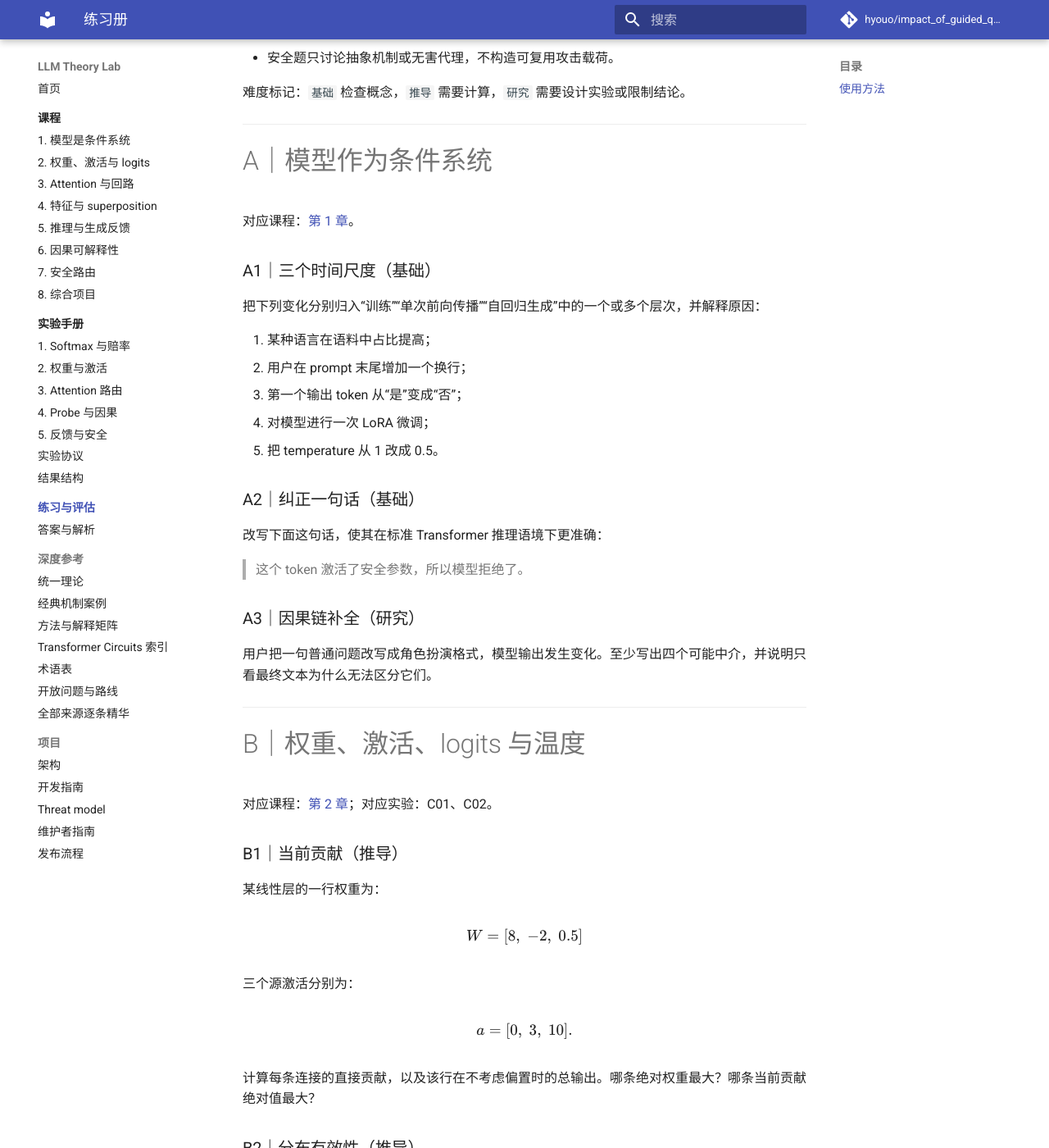
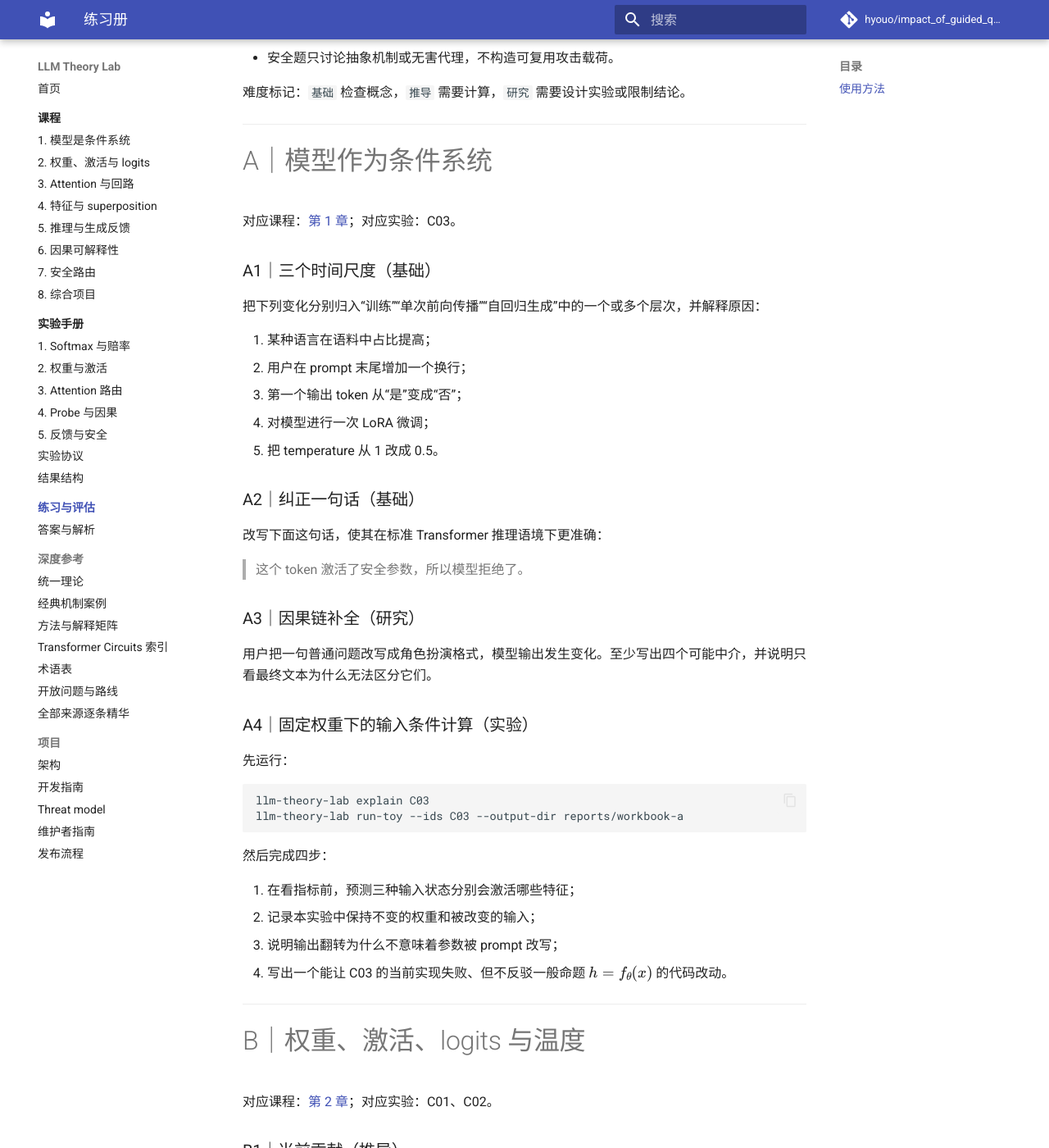
Before and after one commit to hyouo/impact_of_guided_questioning_on_llm_bias, an MkDocs documentation site: the page built from docs/exercises/index.md, in a window 1280 px wide and 1400 px high, scrolled down 546 px. Shown: the whole window at 82% size. Built offline with MkDocs 1.6.1 and Material for MkDocs 9.7.7, drawn with Linux system fonts in a browser that asks for light colours; comment, search, counter and statistics services are not loaded.

Commit message:
docs: connect the first lesson to the C03 conditional-computation experiment

````diff
--- a/docs/exercises/index.md
+++ b/docs/exercises/index.md
@@ -26,7 +26,7 @@
 
 # A｜模型作为条件系统
 
-对应课程：[第 1 章](../course/01-model-as-conditional-system.md)。
+对应课程：[第 1 章](../course/01-model-as-conditional-system.md)；对应实验：C03。
 
 ### A1｜三个时间尺度（基础）
 
@@ -47,6 +47,22 @@
 ### A3｜因果链补全（研究）
 
 用户把一句普通问题改写成角色扮演格式，模型输出发生变化。至少写出四个可能中介，并说明只看最终文本为什么无法区分它们。
+
+### A4｜固定权重下的输入条件计算（实验）
+
+先运行：
+
+```bash
+llm-theory-lab explain C03
+llm-theory-lab run-toy --ids C03 --output-dir reports/workbook-a
+```
+
+然后完成四步：
+
+1. 在看指标前，预测三种输入状态分别会激活哪些特征；
+2. 记录本实验中保持不变的权重和被改变的输入；
+3. 说明输出翻转为什么不意味着参数被 prompt 改写；
+4. 写出一个能让 C03 的当前实现失败、但不反驳一般命题 $h=f_\theta(x)$ 的代码改动。
 
 ---
 
````
